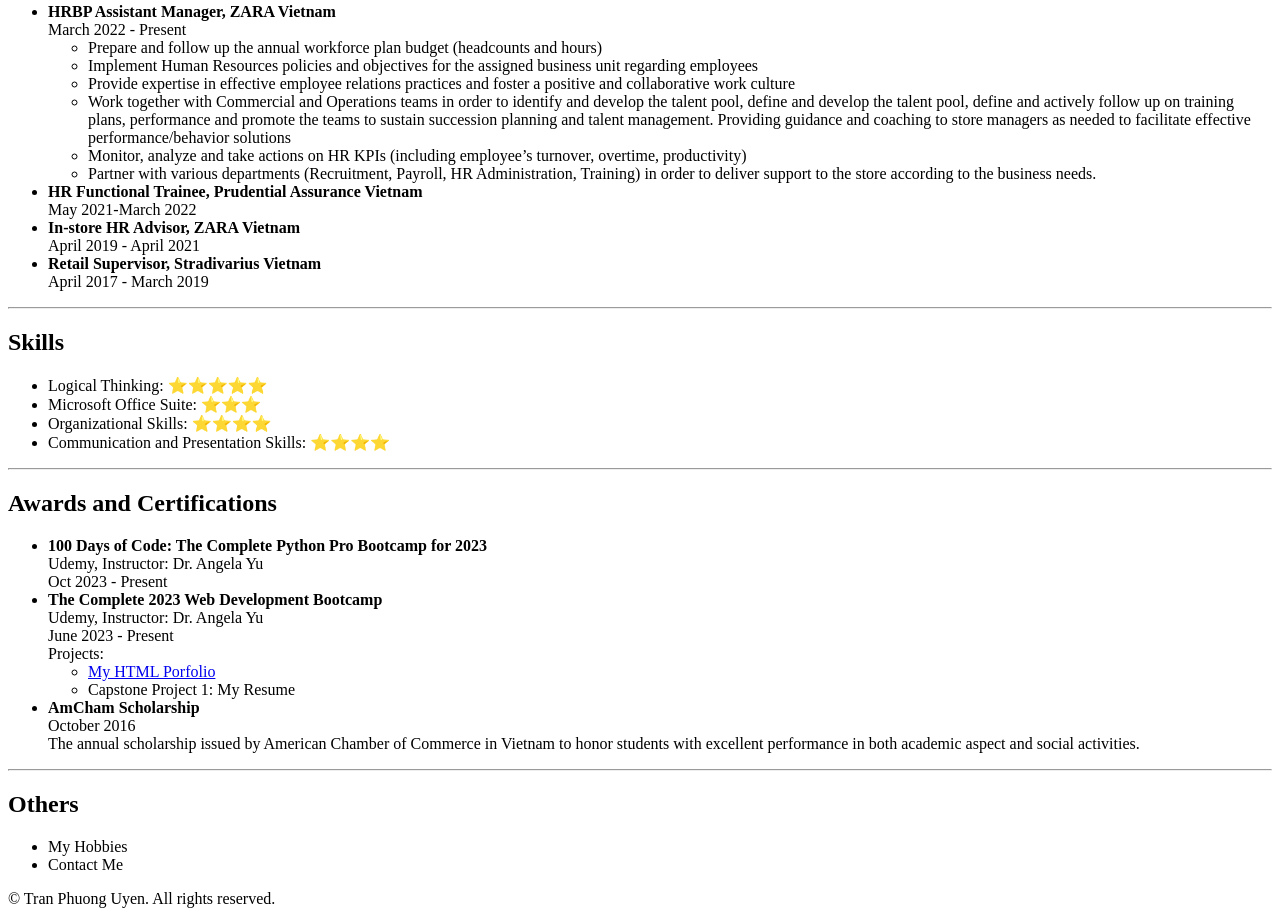
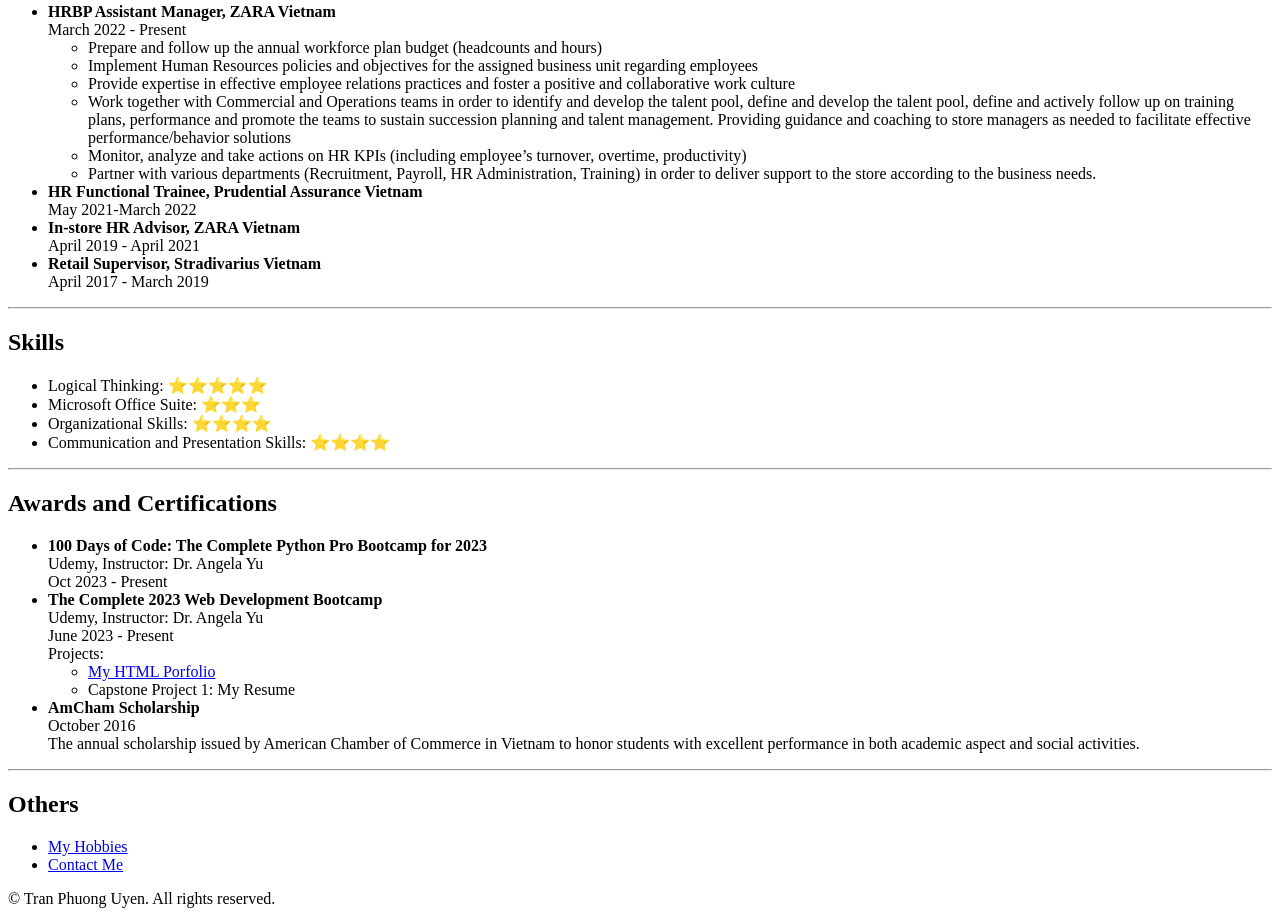
Before and after one commit to uyentran1/capstone-project-1, a plain HTML site: page index.html in a window 1280 px wide. Shown: the part 625-1549 px from the top of the page. Drawn offline with Linux system fonts and the light colour scheme.

Commit message:
Update index.html

```diff
--- a/index.html
+++ b/index.html
@@ -95,8 +95,8 @@
 <hr/>
 <h2>Others</h2>
 <ul>
-    <li>My Hobbies</li>
-    <li>Contact Me</li>
+     <li><a href="./public/hobbies.html">My Hobbies</a></li>
+    <li><a href="./public/contact.html">Contact Me</a></li>
 </ul>
 <footer>
     <p>© Tran Phuong Uyen. All rights reserved.</p>
```
